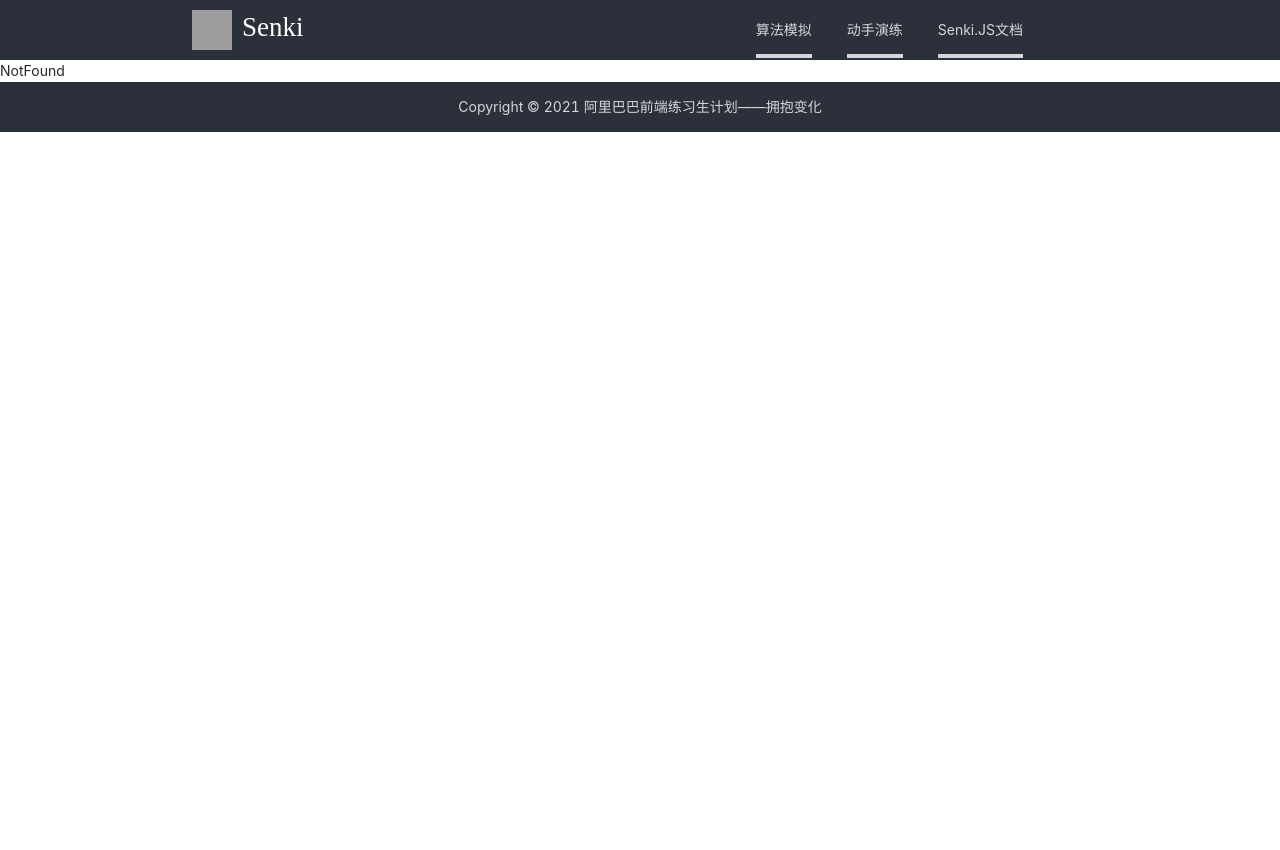
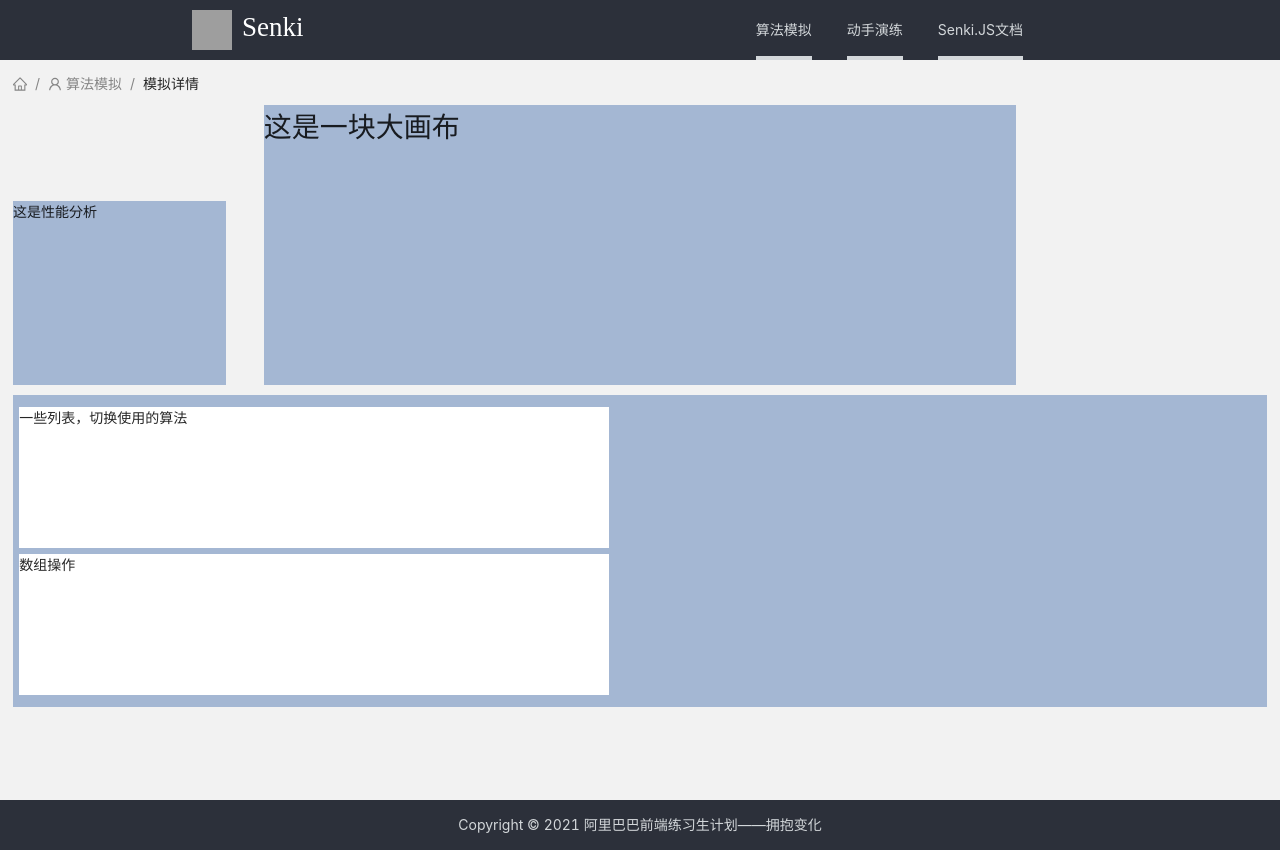
Before and after one commit to iTgo-lyq/Senki, a React (Create React App) app: page /simulatedetail in a window 1280 px wide. Before the commit this address led to /404. Before the commit the page ends 800 px from the top, so only its background shows below. Built offline with nearby package versions, Linux system fonts and the light colour scheme; grey boxes are pictures that could not be loaded; a web font is replaced by a local one.

Commit message:
部分算法模拟详情

```diff
--- a/src/layout/Header/index.tsx
+++ b/src/layout/Header/index.tsx
@@ -58,8 +58,8 @@ const useStyles:any = makeStyles({
       borderBottom:"4px solid white"
     },
     marginRight:"35px",
-    height:"56px",
-    lineHeight:"56px",
+    height:"60px",
+    lineHeight:"60px",
     borderBottom:"4px solid #d3d7da"
   },
 })
--- /dev/null
+++ b/src/pages/SimulateDetail/index.tsx
@@ -0,0 +1,91 @@
+import { useHistory } from "react-router-dom";
+import { makeStyles } from "@material-ui/core/styles";
+import { Breadcrumb } from "antd";
+import { HomeOutlined, UserOutlined } from "@ant-design/icons";
+
+const useStyles: any = makeStyles({
+  outContainer: {
+    minHeight: "calc(100vh - 60px)",
+    backgroundColor: "#f2f2f2",
+    padding: "13px",
+  },
+  canvasContainer: {
+    position: "relative",
+  },
+  canvasArea: {
+    width: "60%",
+    margin: "10px auto",
+    height: "35vh",
+    backgroundColor: "#A4B7D3",
+  },
+  functionAnalysis: {
+    position: "absolute",
+    bottom: "0",
+    left: "0",
+    width: "17%",
+    height: "23vh",
+    backgroundColor: "#A4B7D3",
+  },
+  operationArea: {
+    display: "flex",
+    alignItems: "center",
+    height: "39vh",
+    backgroundColor: "#A4B7D3",
+    justifyContent:"space-between"
+  },
+  operationPart: {
+      height:"47%",
+      marginTop:"1%",
+      marginBottom:"1%",
+      backgroundColor:"white"
+  },
+  operationSingleArea: {
+      width:"48%",
+      height:"100%",
+      padding:"0.5%"
+  }
+});
+
+const Index = () => {
+  const classes = useStyles();
+
+  return (
+    <div className={classes.outContainer}>
+      {/* 面包屑导航 */}
+      <div>
+        <Breadcrumb>
+          <Breadcrumb.Item href="">
+            <HomeOutlined />
+          </Breadcrumb.Item>
+          <Breadcrumb.Item href="">
+            <UserOutlined />
+            <span>算法模拟</span>
+          </Breadcrumb.Item>
+          <Breadcrumb.Item>模拟详情</Breadcrumb.Item>
+        </Breadcrumb>
+      </div>
+      <div className={classes.canvasContainer}>
+        {/* 性能分析 */}
+        <div className={classes.functionAnalysis}>这是性能分析</div>
+        {/* 一块大画布 */}
+        <div className={classes.canvasArea}>
+          <h1>这是一块大画布</h1>
+        </div>
+      </div>
+      {/* display flex 下半部分，除了控制条 */}
+      <div className={classes.operationArea}>
+        {/* 左半部分 */}
+        <div className={classes.operationSingleArea}>
+          {/* 一些列表，切换使用的算法 */}
+          <div className={classes.operationPart}>一些列表，切换使用的算法</div>
+          {/* 数组操作 */}
+          <div className={classes.operationPart}>数组操作</div>
+        </div>
+        {/* 右半部分 */}
+        <div className={classes.operationSingleArea}></div>
+      </div>
+    </div>
+  );
+};
+
+export default Index;
--- a/src/pages/index.ts
+++ b/src/pages/index.ts
@@ -3,3 +3,4 @@ export { default as Sorting } from "./Sorting";
 export { default as Welcome } from "./Welcome";
 export { default as NotFound } from "./NotFound";
 export { default as AlgoSimulate } from "./AlgoSimulate";
+export { default as SimulateDetail } from "./SimulateDetail";
```
Also changed, not shown: src/app/routes.ts (+12 -1 lines), 1 other file (tests, documents, lock files or other folders).
